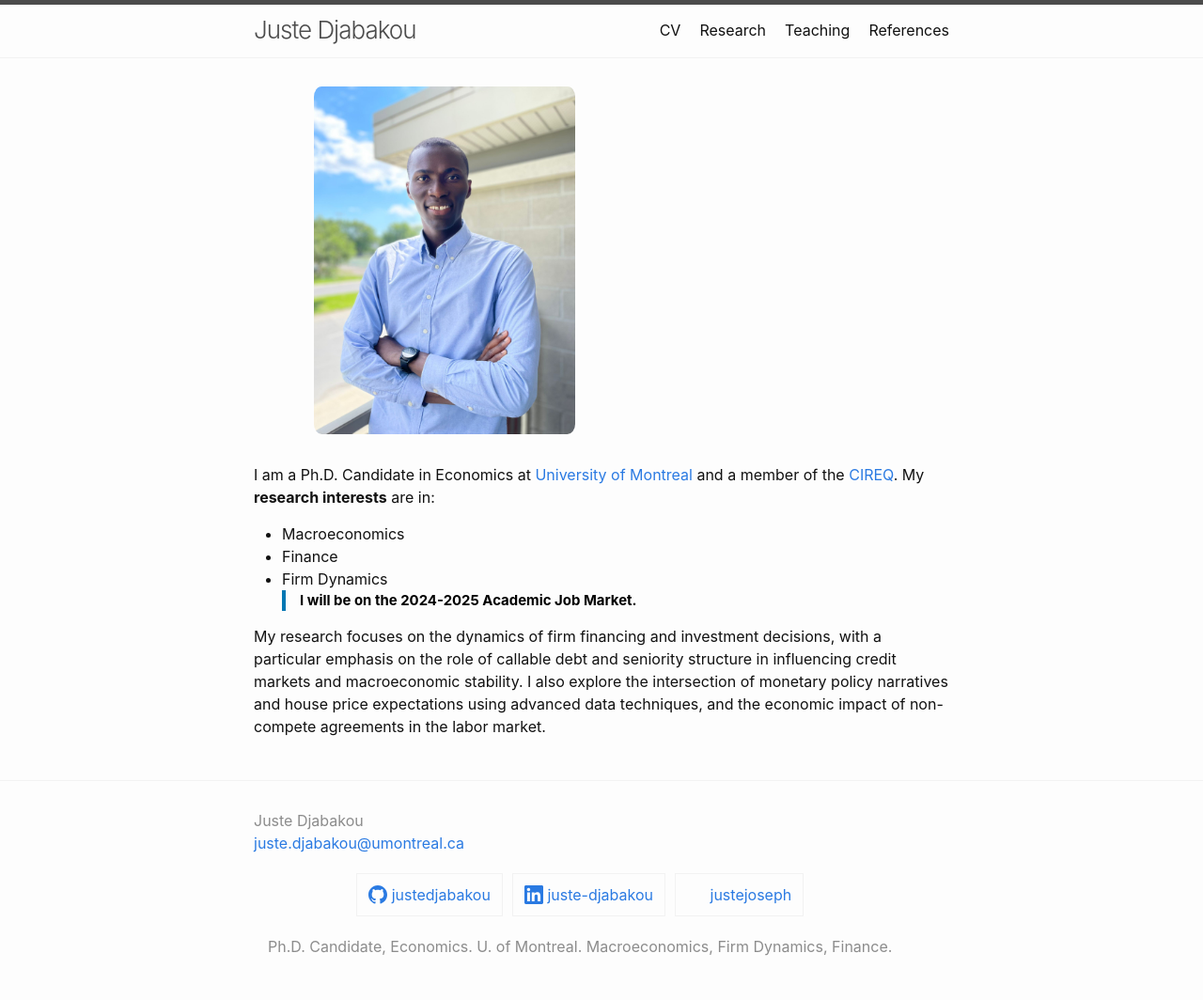
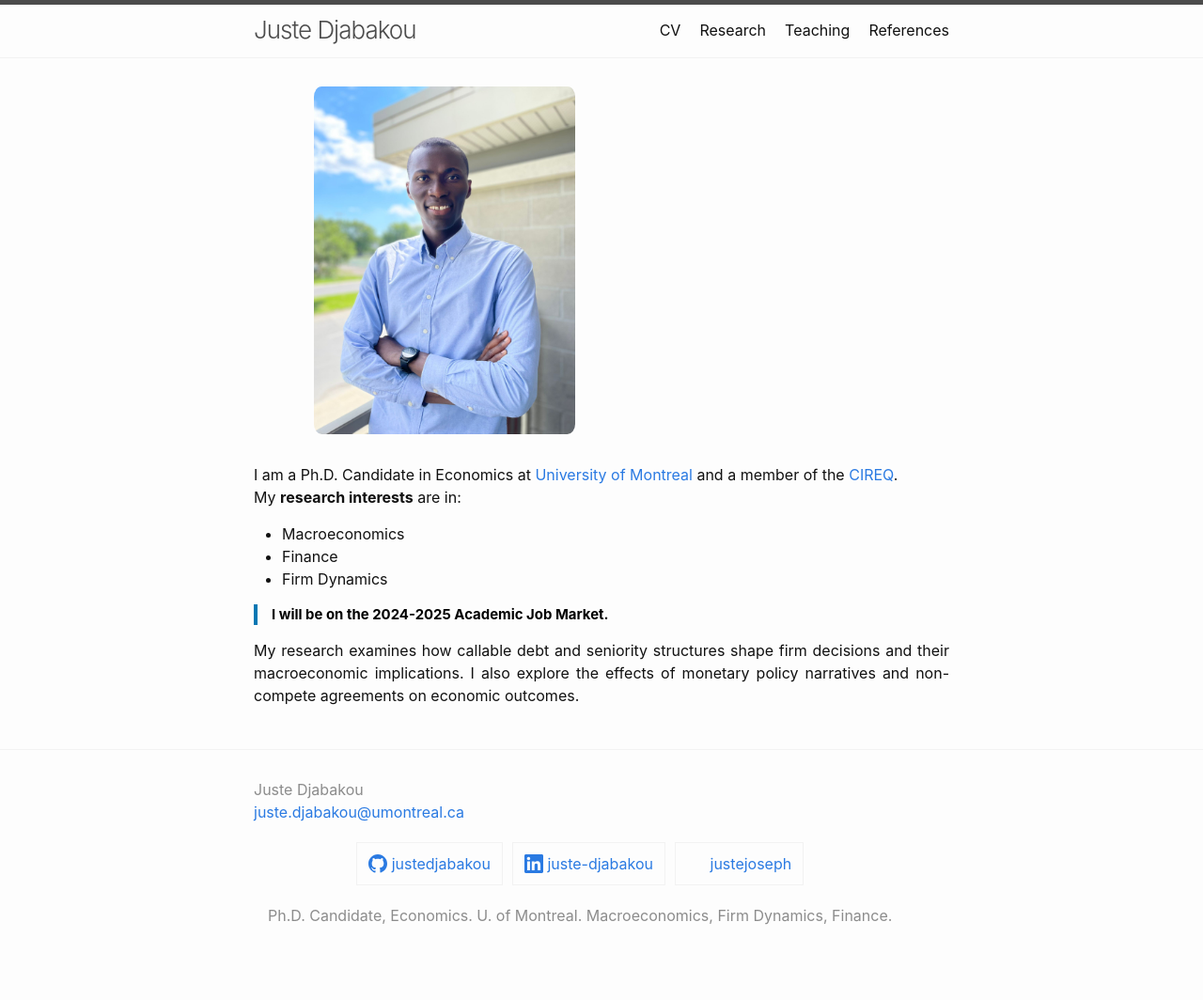
Before and after one commit to justedjabakou/justedjabakou.github.io, a Jekyll site: the page built from index.md, in a window 1280 px wide. Shown: the whole page at 94% size. Built offline with Jekyll 4.4.1, drawn with Linux system fonts in a browser that asks for light colours; after the commit the page ends 1031 px from its top, so only the background shows below that.

Commit message:
Update index.md

```diff
--- a/index.md
+++ b/index.md
@@ -21,9 +21,10 @@ My **research interests** are in:
 - Macroeconomics
 - Finance
 - Firm Dynamics
+
 > ##### __I will be on the 2024-2025 Academic Job Market.__
 
-My research focuses on the dynamics of firm financing and investment decisions, with a particular emphasis on the role of callable debt and seniority structure in influencing credit markets and macroeconomic stability. I also explore the intersection of monetary policy narratives and house price expectations using advanced data techniques, and the economic impact of non-compete agreements in the labor market.
+<p align="justify"> My research examines how callable debt and seniority structures shape firm decisions and their macroeconomic implications. I also explore the effects of monetary policy narratives and non-compete agreements on economic outcomes.</p>
 
 
 <!-- <br/> My works focus on the implications of firm heterogeneity for the macroeconomy. -->
```
